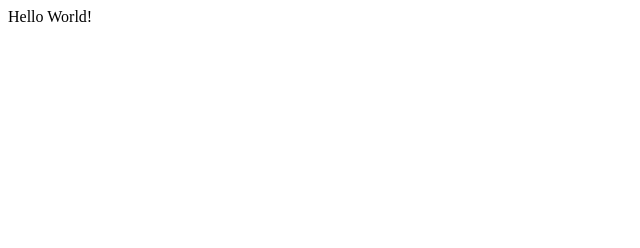
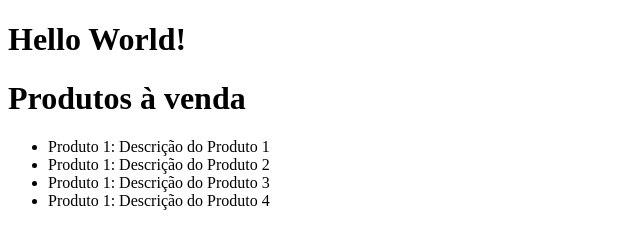
Before and after one commit to JohnPabloSilva/portal_vendas, a plain HTML site: page index.html in a window 1280 px wide. Shown: the whole page, without its empty margins (0-640 px from the left). Drawn offline with Linux system fonts and the light colour scheme.

Commit message:
feat: adição da lista para a página index ref #1

```diff
--- a/index.html
+++ b/index.html
@@ -6,6 +6,13 @@
     <title>Página inicial</title>
 </head>
 <body>
-    Hello World!
+    <h1>Hello World!</h1>
+    <h1>Produtos à venda</h1>
+    <ul>
+       <li>Produto 1: Descrição do Produto 1</li>
+       <li>Produto 1: Descrição do Produto 2</li>
+       <li>Produto 1: Descrição do Produto 3</li>
+       <li>Produto 1: Descrição do Produto 4</li>
+    </ul>
 </body>
 </html>
```
Also changed, not shown: 1 other file.
